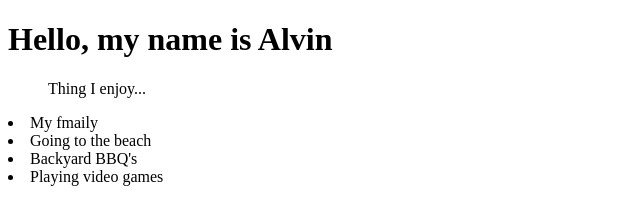
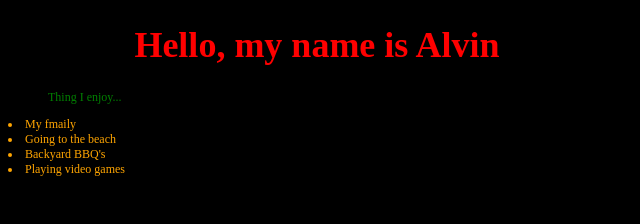
Before and after one commit to AlvinZC4/AlvinZC4.github.io, a plain HTML site: page index.html in a window 1280 px wide. Shown: the whole page, without its empty margins (0-640 px from the left). Drawn offline with Linux system fonts and the light colour scheme.

Commit message:
Adding Styles

```diff
--- a/index.html
+++ b/index.html
@@ -3,6 +3,7 @@
 <head>
     <meta charset="UTF-8">
     <meta name="viewport" content="width=device-width, initial-scale=1.0">
+    <link rel="stylesheet" href="style.css">
     <title>Alvin Cox Profolio</title>
 </head>
 <body>
--- /dev/null
+++ b/style.css
@@ -0,0 +1,20 @@
+body {
+    background: black;
+    color: yellowgreen;
+    font-family: 'Times New Roman', Times, serif;
+    font-size: 12px;
+}
+
+h1 {
+    color: red;
+    font-size: 36px;
+    margin-left: 10%;
+}
+
+ul  {
+    color: green;
+}
+
+li {
+    color: orange
+}
```
